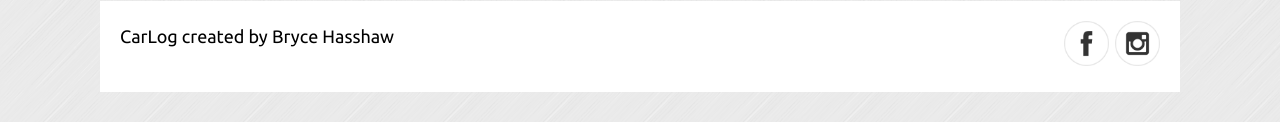
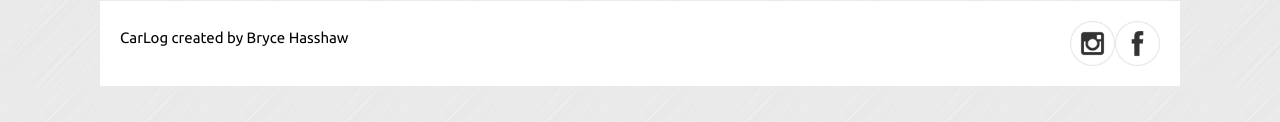
Before and after one commit to bhasshaw/carlog, a website: page public/index.html in a window 1280 px wide. Shown: the part 411-533 px from the top of the page. Drawn offline with nearby package versions, Linux system fonts and the light colour scheme; a web font is replaced by a local one.

Commit message:
adding sytle

```diff
--- a/public/index.html
+++ b/public/index.html
@@ -29,12 +29,12 @@
                 <h4>Don't have an account? <a href="signup.html">Sign Up</a></h4>
             </article>
             <footer class="footer" role="contentinfo">
-                <div class="created-container">
-                    <a>CarLog created by Bryce Hasshaw</a>
-                </div>
+                <!-- <div class="created-container"> -->
+                    <div class="created-container">CarLog created by Bryce Hasshaw</div>
+                <!-- </div> -->
                 <div class="icons-container">
-                    <img class="facebook-img" src="if_facebook_online_social_media_734399.png" alt="facebook icon">
-                    <img class="instagram-img" src="if_instagram_online_social_media_734394.png" alt="instagram icon">
+                    <a href="https://www.facebook.com" target="_blank"><img class="facebook-img" src="if_facebook_online_social_media_734399.png" alt="facebook icon"></a>
+                    <a href="https://www.instagram.com" target="_blank"><img class="instagram-img" src="if_instagram_online_social_media_734394.png" alt="instagram icon"></a>
                 </div>
             </footer>
         </div>
--- a/public/main.css
+++ b/public/main.css
@@ -64,13 +64,13 @@ input {
     display: block;
 }
 
-.footer a {
+/* .footer a {
     font-size: 18px;
-}
+} */
 
-.footer div {
+/* .footer div {
     display: inline;
-}
+} */
 
 .header h1 {
     font-size: 45px;
@@ -241,16 +241,19 @@ input {
 
 .icons-container {
     float: right;
+
 }
 
 .facebook-img {
     height: 45px;
     width: 45px;
+    float: right;
 }
 
 .instagram-img {
     height: 45px;
     width: 45px;
+    float: right;
 }
 
 .vehicle-cost {
@@ -267,3 +270,8 @@ input {
     color: red;
     margin-top: 10px;
 }
+
+.created-container {
+    display: inline;
+    font-size: 15px;
+}
```
